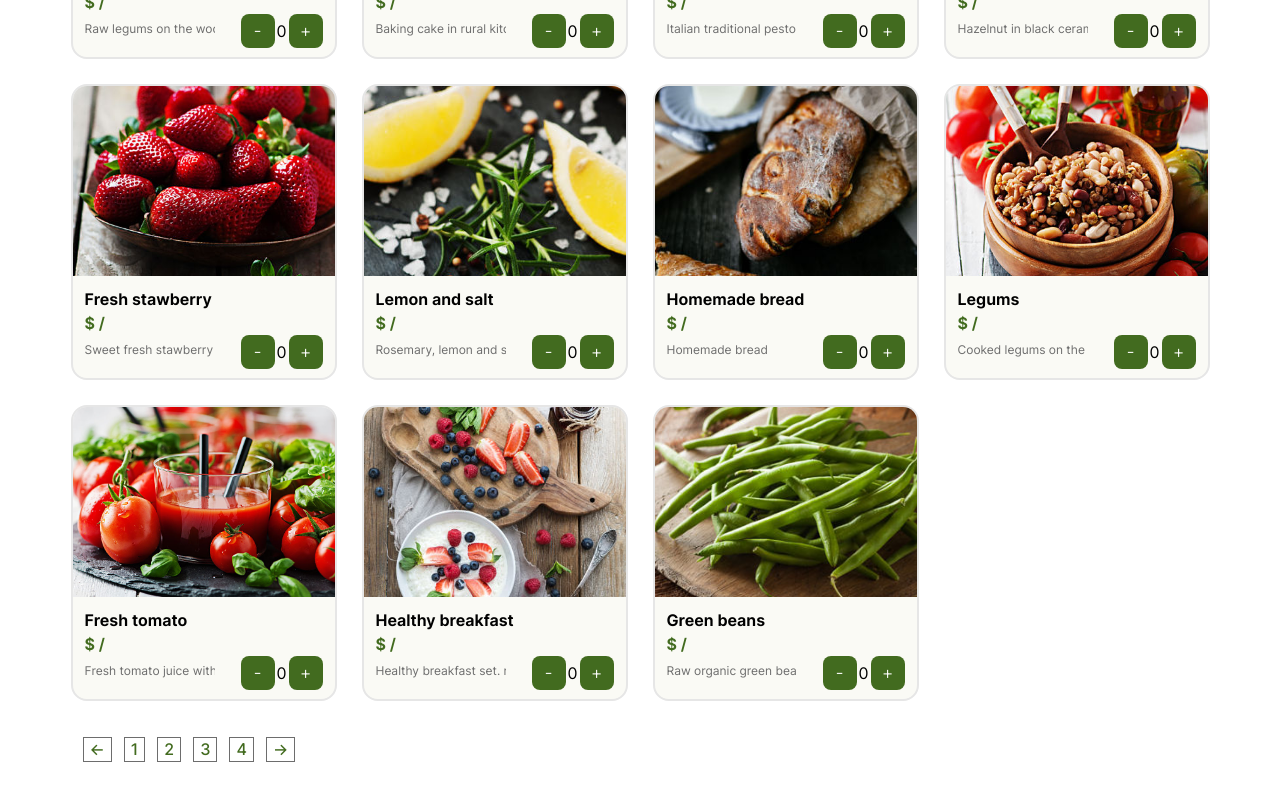
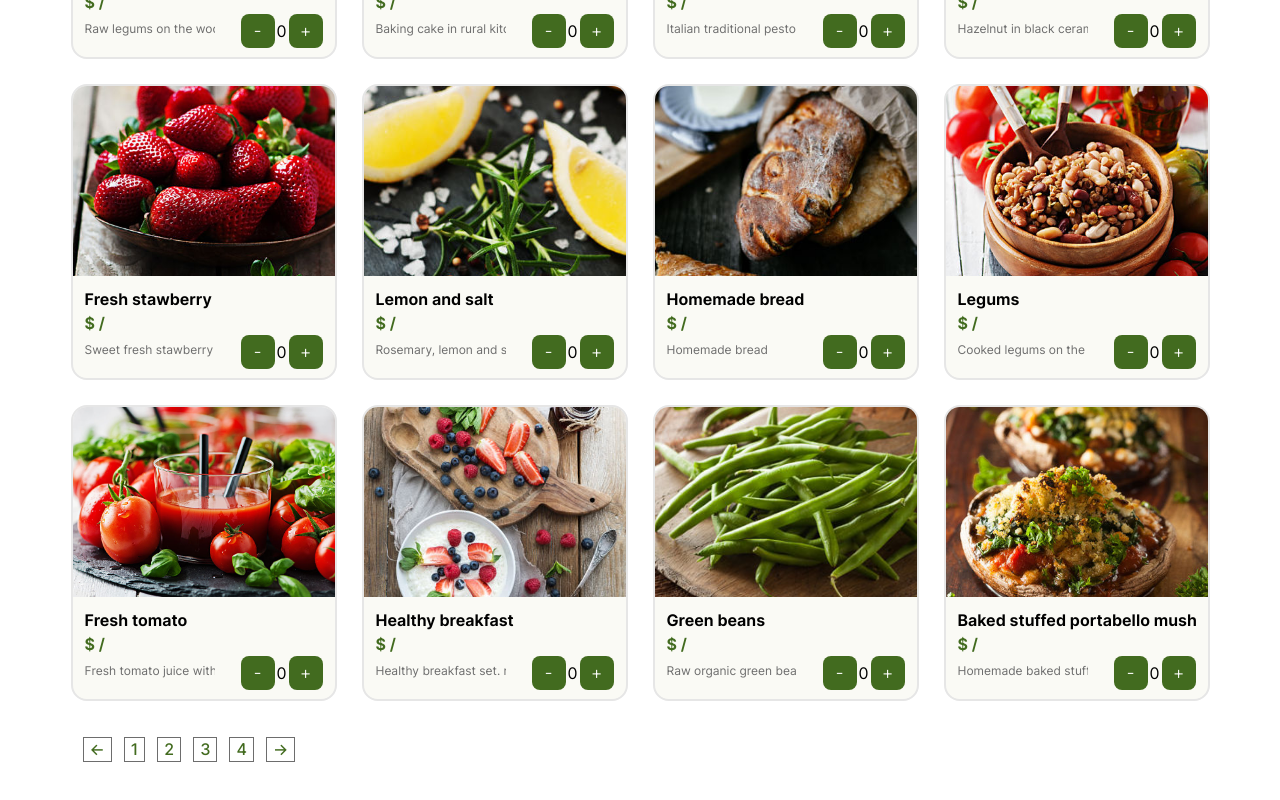
Before and after one commit to Cindarion/grocery-store, a React (Create React App) app: page /products in a window 1280 px wide. Shown: the part 797-1597 px from the top of the page. Built offline with nearby package versions, Linux system fonts and the light colour scheme; the HTML template or start-up script is replaced by a standard one.

Commit message:
memo for Search bar component, item count calculation

```diff
--- a/src/components/UI/searchBar/SearchBar.jsx
+++ b/src/components/UI/searchBar/SearchBar.jsx
@@ -34,4 +34,4 @@ const SearchBar = ( {onSearch} ) => {
   )
 }
 
-export default SearchBar
+export default React.memo(SearchBar)
--- a/src/pages/Products/ProductsPage.jsx
+++ b/src/pages/Products/ProductsPage.jsx
@@ -14,8 +14,8 @@ const ProductsPage = () => {
   const { loading, error, data } = useFetch('./products.json');
   const sortProps = ["Default", "A-Z", "Price"];
   const currentDate = getCurrentDateFormatted();
-  const itemCount = 50;
-  const productsPerPage = 15;
+  const itemCount = data ? data.length : 50;
+  const productsPerPage = 16;
 
   const handleSearch = (query) => {
     setSearchQuery(query);
```
